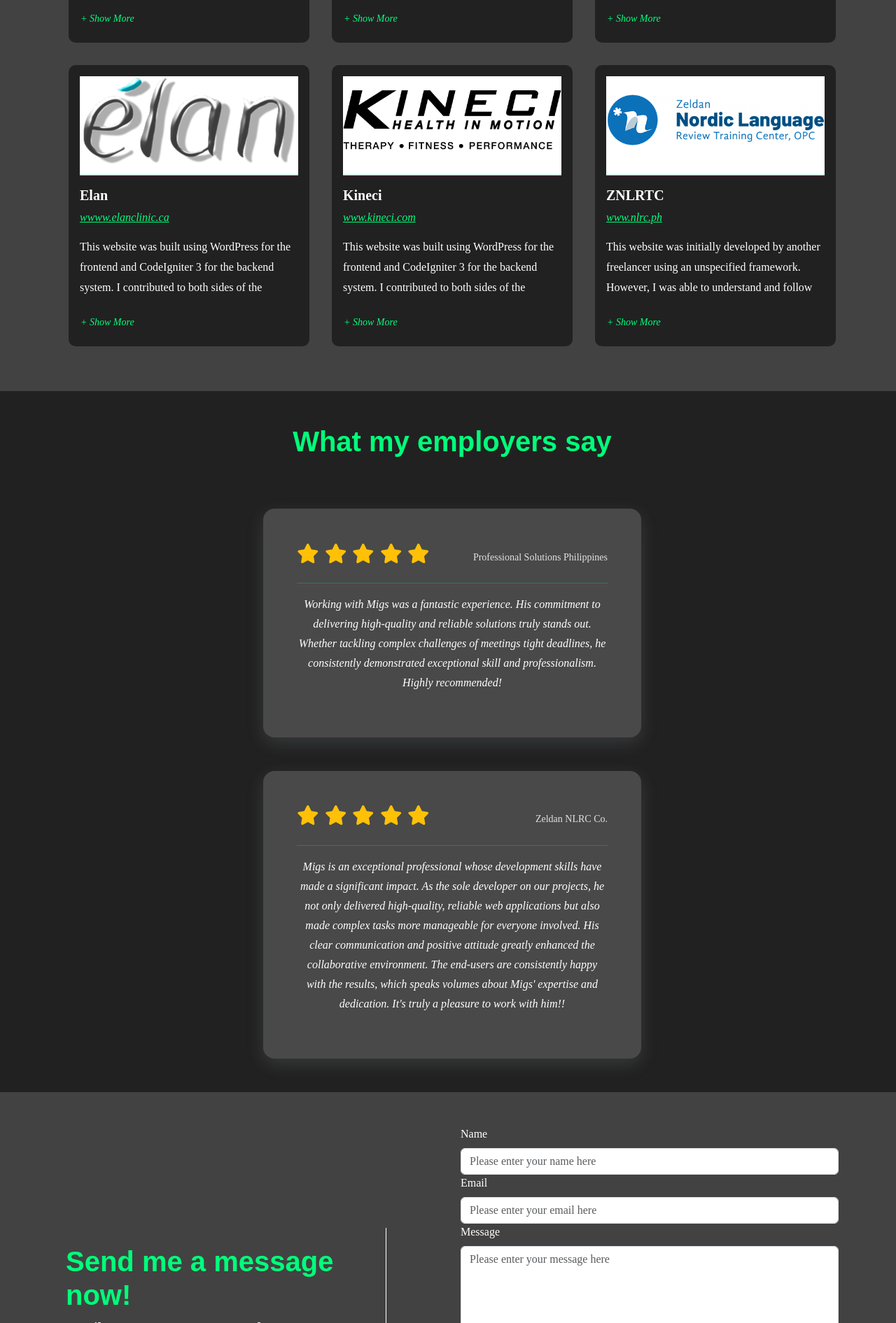
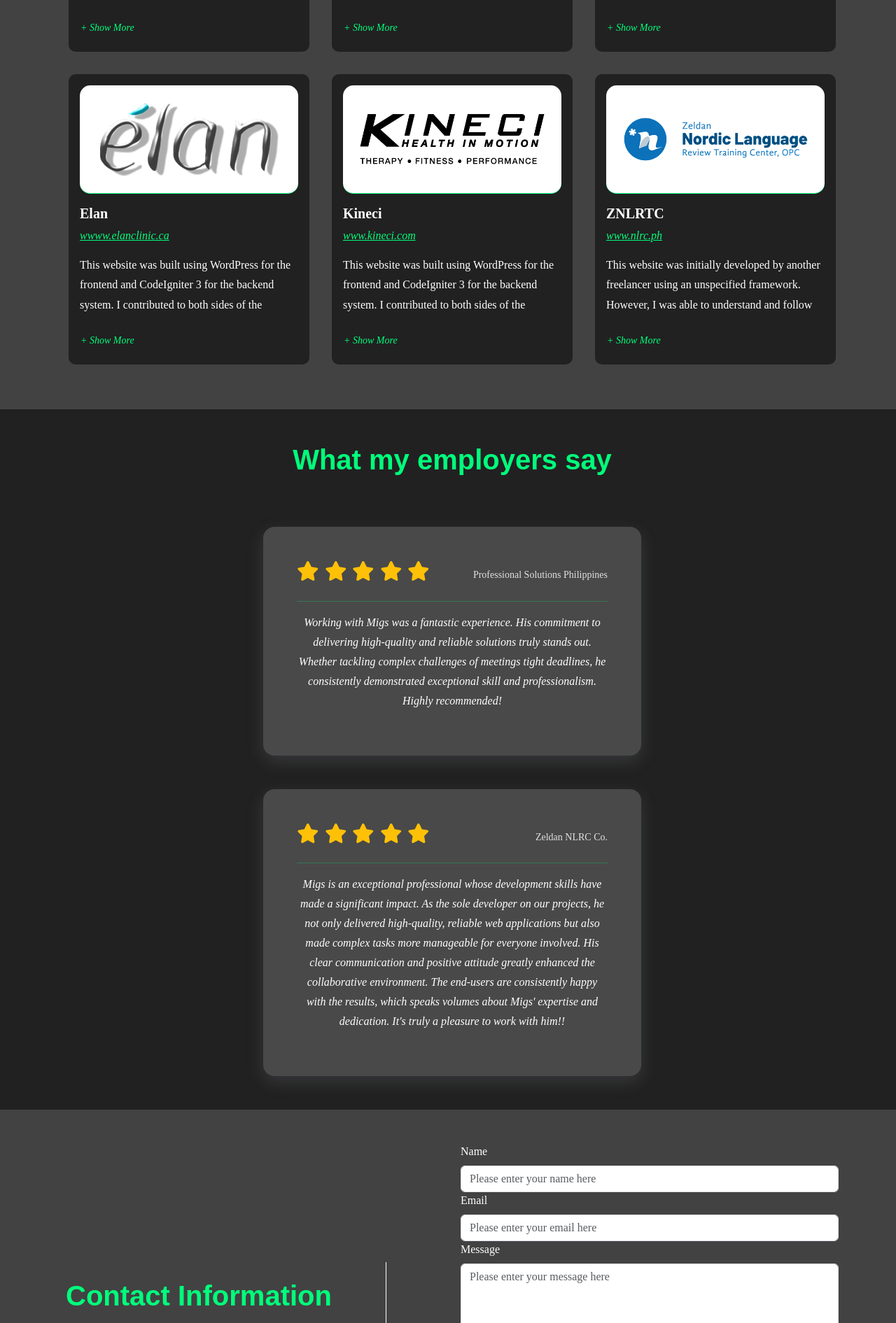
Before and after one commit to MigsLuciano1998/migsprofile, a React (Create React App) app: page / in a window 1280 px wide. Shown: the part 2129-4020 px from the top of the page at 70% size. Built offline with nearby package versions, Linux system fonts and the light colour scheme; a web font is replaced by a local one.

Commit message:
Update spacing section 2

```diff
--- a/src/assets/home/desktopHome.css
+++ b/src/assets/home/desktopHome.css
@@ -169,9 +169,10 @@ BODY
 .section-two-beta .logo img{
     width: 100%;
     border-bottom: 1px solid #00FF7B;
-    padding-bottom: 1rem;
+    padding: 1.5rem;
     margin-bottom: 1rem;
     background-color: #ffffff;
+    border-radius: 15px;
 }
 
 .section-two-beta h5 {
--- a/src/assets/home/mobileHome.css
+++ b/src/assets/home/mobileHome.css
@@ -77,4 +77,8 @@
     .footer button {
         width: 100%;
     }
+
+    .footer .form-control {
+        margin-bottom: 1rem;
+    }
 }
--- a/src/home/FooterHome.js
+++ b/src/home/FooterHome.js
@@ -28,7 +28,7 @@ function FooterHome() {
         <Container>
           <Row className="align-items-center">
             <Col md="5" sm="12" className="border-right pt-4">
-              <h1>Send me a message now!</h1>
+              <h1>Contact Information</h1>
 
               <div className="d-flex align-items-center">
                 <div className="contact-info me-5">
```
